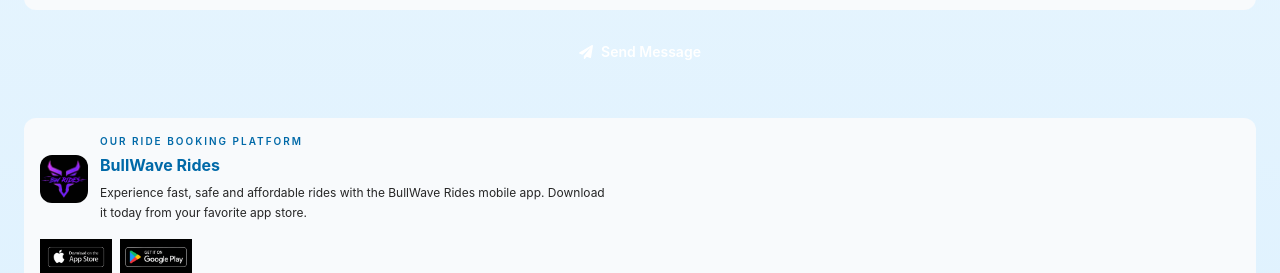
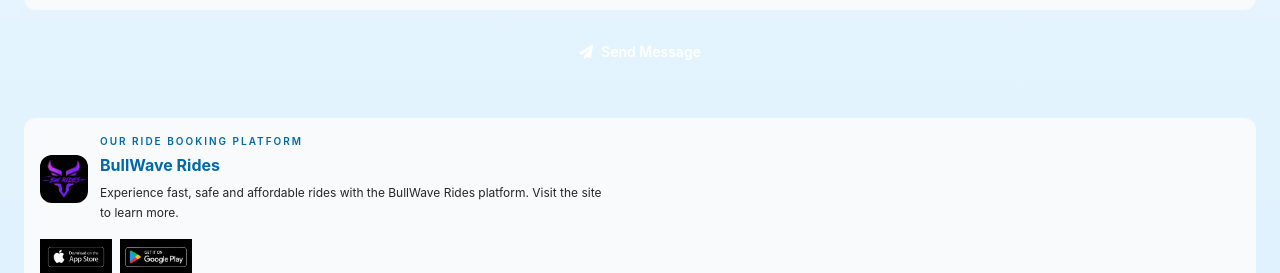
Before and after one commit to capitalbullwave/CapitalBullWave-Website, a React (Vite) app in the folder BullWaveCapital-Frontend/: page /contact in a window 1280 px wide. Shown: the part 1820-2093 px from the top of the page. Built offline with nearby package versions, Linux system fonts and the light colour scheme.

Commit message:
added links

```diff
--- a/BullWaveCapital-Frontend/src/pages/Contact.jsx
+++ b/BullWaveCapital-Frontend/src/pages/Contact.jsx
@@ -584,10 +584,16 @@
               >
                 <div className="flex flex-col gap-4 sm:gap-6 lg:flex-row lg:items-center lg:justify-between">
                   {/* Left Side */}
-                  <div className="flex items-center gap-3 sm:gap-4">
+                  <a
+                    href="https://bullwaverides.com/"
+                    target="_blank"
+                    rel="noopener noreferrer"
+                    className="flex items-center gap-3 sm:gap-4 rounded-xl transition hover:opacity-90 focus-visible:outline-none focus-visible:ring-2 focus-visible:ring-sky-400"
+                    aria-label="Visit BullWave Rides"
+                  >
                     <img
                       src={RideLogo}
-                      alt="BullWave Rides"
+                      alt=""
                       className="h-12 w-12 sm:h-16 sm:w-16 shrink-0 rounded-xl sm:rounded-2xl object-cover shadow-lg"
                     />
 
@@ -600,28 +606,28 @@
 
                       <p className={`${text} mt-1.5 sm:mt-2 max-w-lg text-xs sm:text-sm leading-5 sm:leading-6`}>
                         Experience fast, safe and affordable rides with the BullWave
-                        Rides mobile app. Download it today from your favorite app store.
+                        Rides platform. Visit the site to learn more.
                       </p>
                     </div>
-                  </div>
+                  </a>
 
                   {/* Right Side */}
                   <div className="flex flex-wrap items-center gap-2 sm:gap-3">
                     <a
-                      href="https://www.apple.com/app-store/"
+                      href="https://bullwaverides.com/"
                       target="_blank"
                       rel="noopener noreferrer"
                       className="transition-transform duration-300 hover:scale-105"
                     >
                       <img
                         src={AppStoreBadge}
-                        alt="Download on the App Store"
+                        alt="BullWave Rides on the App Store"
                         className="h-9 sm:h-12 w-auto"
                       />
                     </a>
 
                     <a
-                      href="https://play.google.com/store"
+                      href="https://bullwaverides.com/"
                       target="_blank"
                       rel="noopener noreferrer"
                       className="transition-transform duration-300 hover:scale-105"
--- a/BullWaveCapital-Frontend/src/pages/Footer.jsx
+++ b/BullWaveCapital-Frontend/src/pages/Footer.jsx
@@ -33,11 +33,13 @@
     name: "BullWave Rides",
     tagline: "Book rides instantly",
     logo: RideLogo,
+    href: "https://bullwaverides.com/",
   },
   {
     name: "BullWave Club",
     tagline: "Enjoy and have fun",
     logo: ClubLogo,
+    href: "https://www.bullwaveclub.com/",
   },
 ];
 
@@ -259,15 +261,19 @@
 
               <div className="mt-4 space-y-3">
                 {apps.map((app, i) => (
-                  <div
+                  <a
                     key={app.name}
+                    href={app.href}
+                    target="_blank"
+                    rel="noopener noreferrer"
                     style={{ "--i": i }}
-                    className="bw-footer__app-card"
+                    className="bw-footer__app-card block transition hover:-translate-y-0.5 focus-visible:outline-none focus-visible:ring-2 focus-visible:ring-sky-400"
+                    aria-label={`Visit ${app.name}`}
                   >
                     <div className="flex items-center gap-3">
                       <img
                         src={app.logo}
-                        alt={app.name}
+                        alt=""
                         className="bw-footer__app-logo h-11 w-11 shrink-0 rounded-xl object-cover shadow-md ring-1 ring-sky-300/40"
                       />
                       <div className="min-w-0 flex-1">
@@ -277,7 +283,7 @@
                         <p className="bw-f-muted mt-0.5 text-xs">{app.tagline}</p>
                       </div>
                     </div>
-                  </div>
+                  </a>
                 ))}
 
                 <div
```
